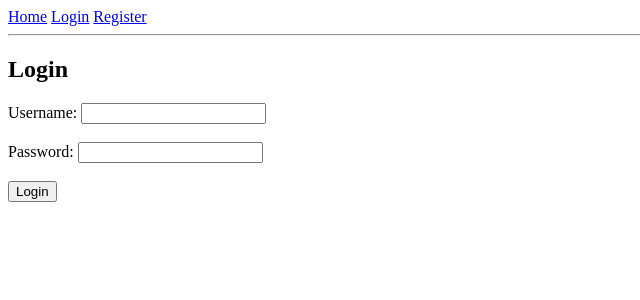
After one commit to Hamazinetwork/InventoryManagementAPI, a Django app: template API/templates/login.html in a window 1280 px wide. The commit adds this page. Shown: the top 300 px of the page, without its empty margins (0-640 px from the left). Run offline with Django 5.2, Linux system fonts and the light colour scheme; the template is opened without the code that fills it, so the values that code supplies are empty.

Commit message:
url, settings, models, views updatde
added jwt token path to url after installing for authentication, added jwt token to setting under rest_framework[], imported custom paginations properly in views

```diff
--- a/API/models.py
+++ b/API/models.py
@@ -24,7 +24,8 @@ class TransactionLog(models.Model):
 
     user = models.ForeignKey(User, on_delete=models.SET_NULL, null=True)
     item = models.ForeignKey(InventoryItem, on_delete=models.CASCADE)
-    action = models.CharField(max_length=10, choices=ACTION_CHOICES)
+    action = models.CharField(max_length=50, choices=ACTION_CHOICES)
+    quantity_changed = models.IntegerField(default=0)
     timestamp = models.DateTimeField(auto_now_add=True)
     details = models.TextField(blank=True)
 
--- a/API/templates/base.html
+++ b/API/templates/base.html
@@ -1,6 +1,8 @@
 <!DOCTYPE html>
 <html lang="en">
 <head>
+    {% load static %}
+
   <meta charset="UTF-8" />
   <title>{% block title %}Inventory Management{% endblock %}</title>
   <link rel="stylesheet" href="{% static 'css/style.css' %}">
--- /dev/null
+++ b/API/templates/login.html
@@ -0,0 +1,17 @@
+{% extends 'base.html' %}
+{% block title %}Login{% endblock %}
+
+{% block content %}
+<h2>Login</h2>
+<form method="POST">
+  {% csrf_token %}
+  <label>Username:</label>
+  <input type="text" name="username"><br><br>
+  <label>Password:</label>
+  <input type="password" name="password"><br><br>
+  <button type="submit">Login</button>
+</form>
+{% if error %}
+<p style="color: red;">{{ error }}</p>
+{% endif %}
+{% endblock %}
--- a/API/urls.py
+++ b/API/urls.py
@@ -5,7 +5,18 @@ from .views import InventoryItemViewSet, TransactionLogViewSet
 router = DefaultRouter()
 router.register("items", InventoryItemViewSet, basename="items")
 router.register("logs", TransactionLogViewSet, basename="logs")
+from . import views_auth
+from rest_framework_simplejwt.views import (
+    TokenObtainPairView,
+    TokenRefreshView,
+)
 
 urlpatterns = [
     path("", include(router.urls)),
+    path('logout/', views_auth.logout_view, name='logout'),
+    path('login/', views_auth.login_view, name='login'),
+    path('register/', views_auth.register_view, name='register'),
+    path('dashboard/', views_auth.dashboard_view, name='dashboard'),
+    path('api/auth/token/', TokenObtainPairView.as_view(), name='token_obtain_pair'),
+    path('api/auth/token/refresh/', TokenRefreshView.as_view(), name='token_refresh'),
 ]
--- a/API/views.py
+++ b/API/views.py
@@ -3,7 +3,7 @@ from rest_framework.decorators import action
 from rest_framework.response import Response
 from .models import InventoryItem, TransactionLog
 from .serializers import InventoryItemSerializer, TransactionLogSerializer
-from pagination import CustomPagination
+from .pagination import CustomPagination
 
 class InventoryItemViewSet(viewsets.ModelViewSet):
     queryset = InventoryItem.objects.all().order_by("-updated_at")
```
Also changed, not shown: API/templates/dashboard.html (added, +21 -0 lines), InventoryManagement/settings.py (+8 -2 lines), API/migrations/0002_transactionlog_quantity_changed_and_more.py (added), db.sqlite3.
